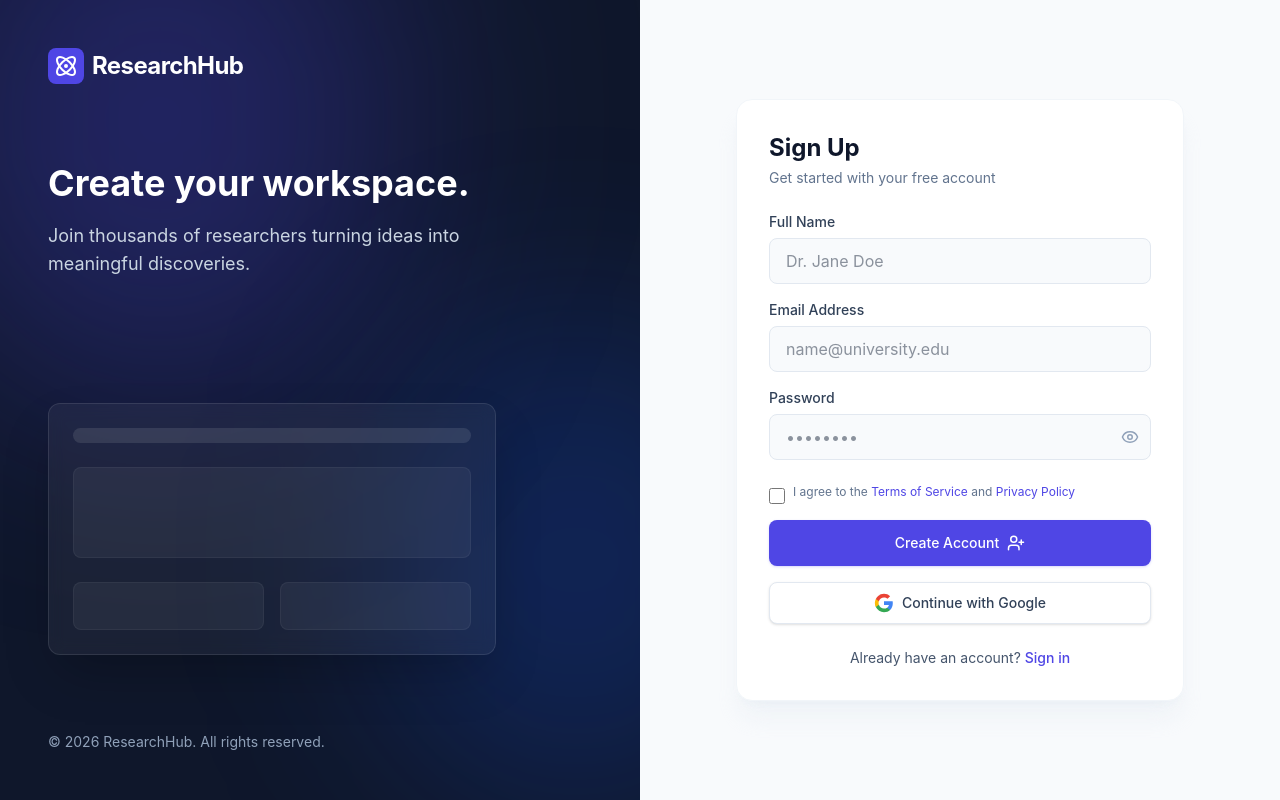
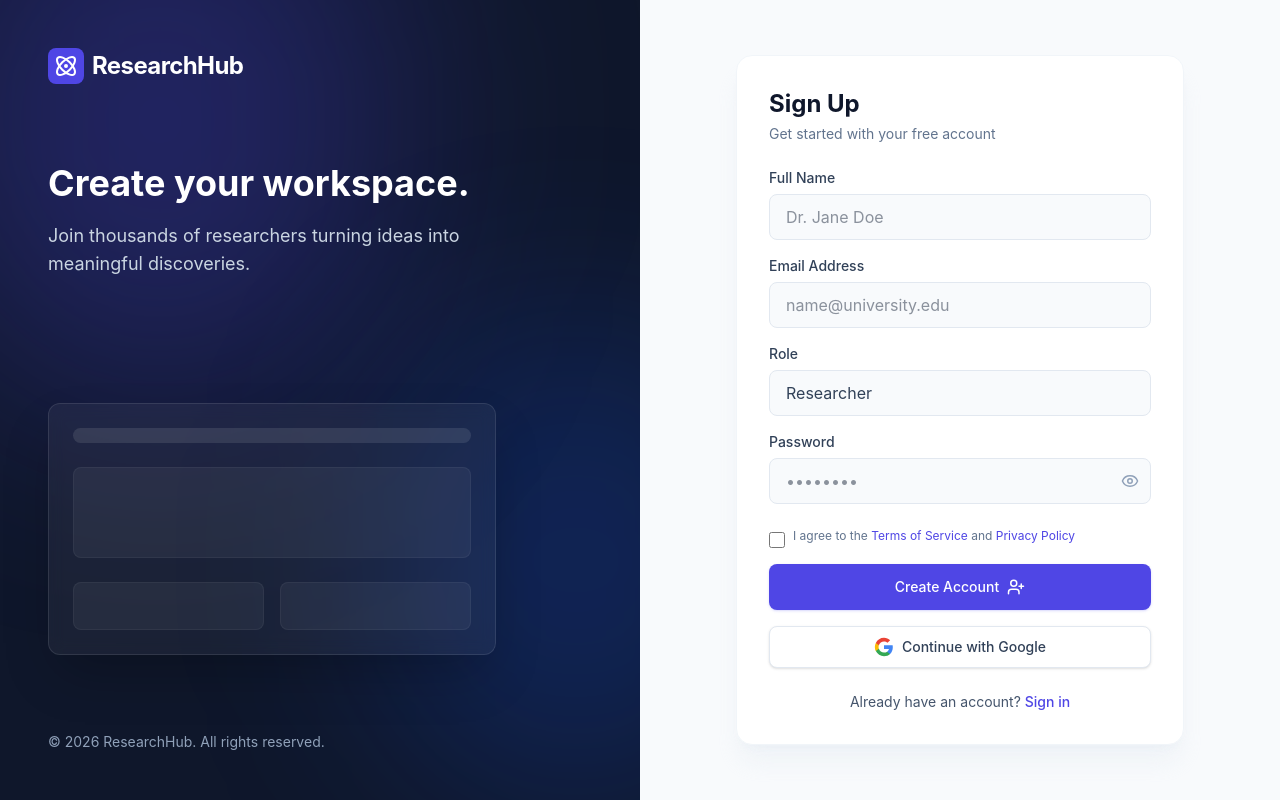
Before and after one commit to Namitha938/Research-Collaboration-Tool, a React (Vite) app in the folder client/: page /register in a window 1280 px wide. Built offline with nearby package versions, Linux system fonts and the light colour scheme.

Commit message:
completed authenticationn

```diff
--- a/client/src/pages/auth/Register.jsx
+++ b/client/src/pages/auth/Register.jsx
@@ -75,7 +75,7 @@ const Register = () => {
             />
           </div>
 
-          <div className="hidden">
+          <div>
             <label className="block text-sm font-medium text-slate-700 mb-1.5">Role</label>
             <select
               name="role"
```
Also changed, not shown: 1 other file (tests, documents, lock files or other folders).
